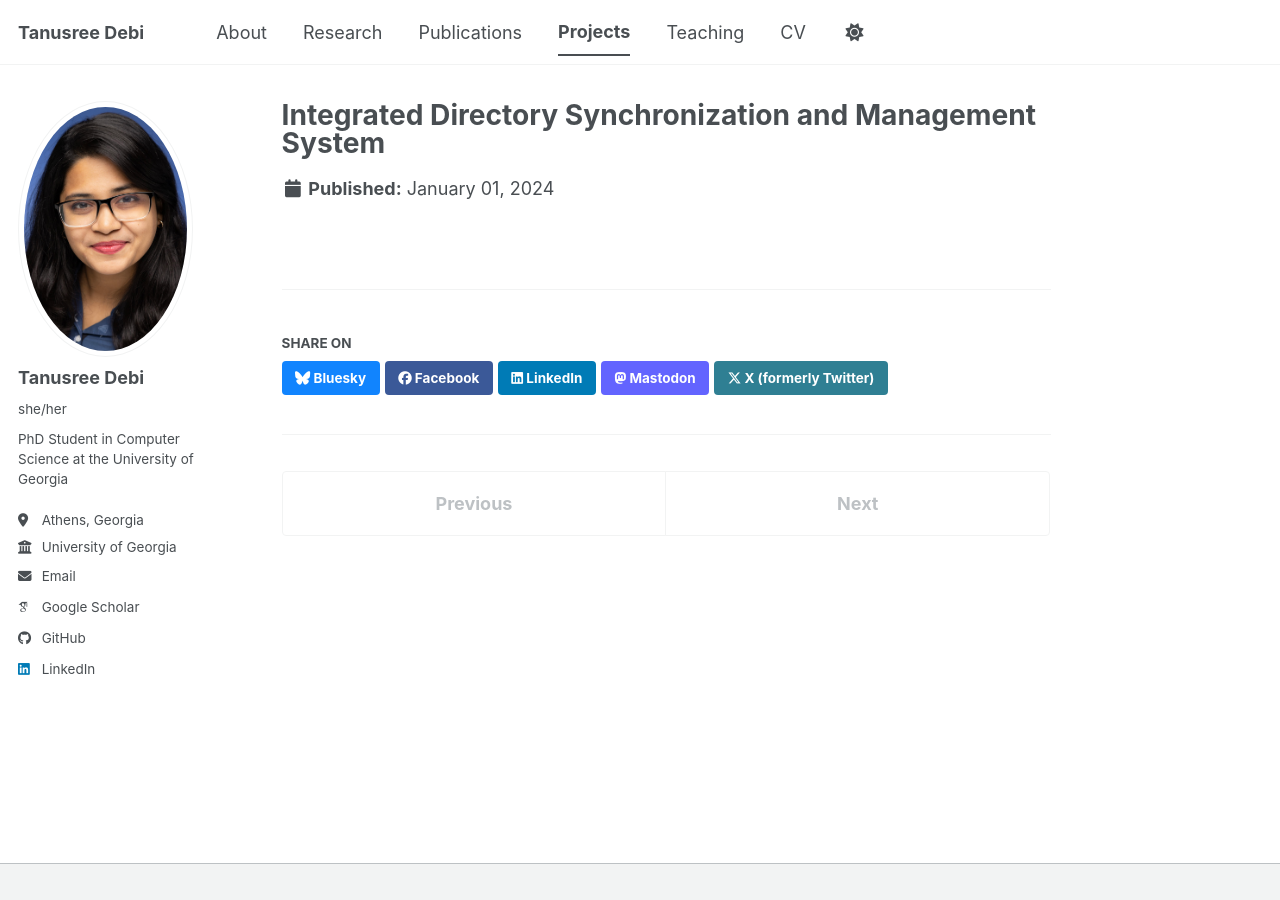
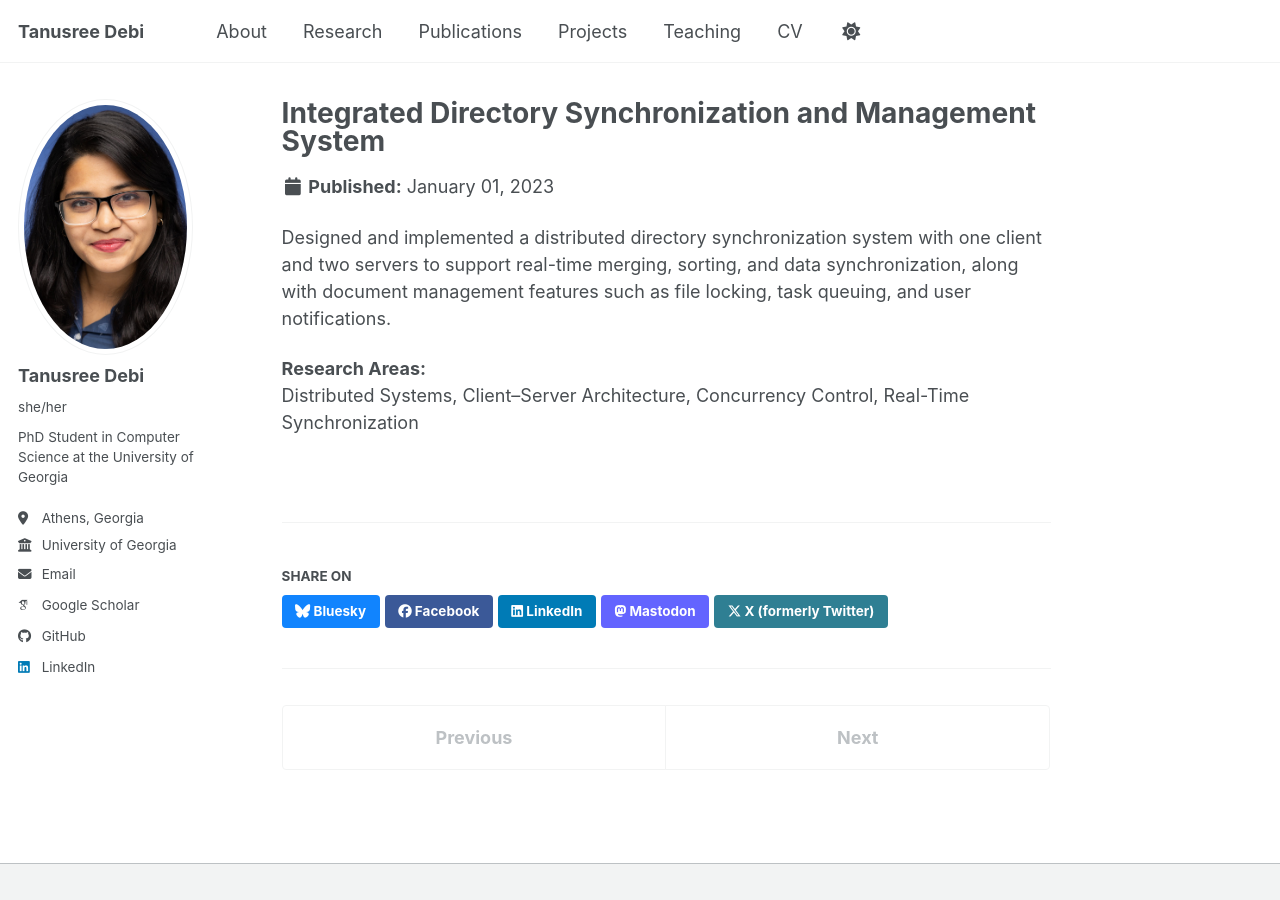
Before and after one commit to TanusreeDebi/TanusreeDebi.github.io, a Jekyll site: the page built from _portfolio/directory-sync-system.md, in a window 1280 px wide. Built offline with Jekyll 4.4.1, drawn with Linux system fonts in a browser that asks for light colours; some web fonts are replaced; a script bundle is joined from its source files by our own code; library files that are not in the unit come from our copies.

Commit message:
Revise directory sync system project details
Updated project details including permalink and date. Expanded project description to include features and research areas.

```diff
--- a/_portfolio/directory-sync-system.md
+++ b/_portfolio/directory-sync-system.md
@@ -1,7 +1,11 @@
 ---
 title: "Integrated Directory Synchronization and Management System"
 collection: portfolio
-permalink: /projects/directory-sync-system/
-excerpt: "Designed a distributed directory synchronization system supporting real-time synchronization, file locking, and task management."
-date: 2024-01-01
+permalink: /project/directory-sync-system
+date: 2023-01-01
 ---
+
+Designed and implemented a distributed directory synchronization system with one client and two servers to support real-time merging, sorting, and data synchronization, along with document management features such as file locking, task queuing, and user notifications.
+
+**Research Areas:**
+Distributed Systems, Client–Server Architecture, Concurrency Control, Real-Time Synchronization
```
